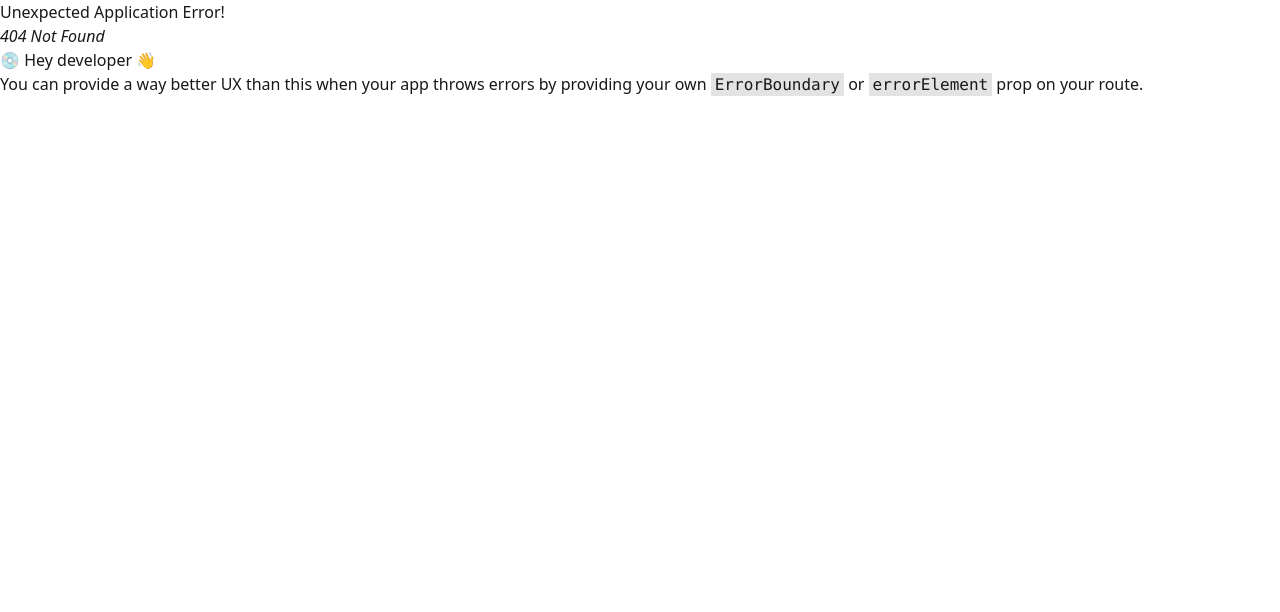
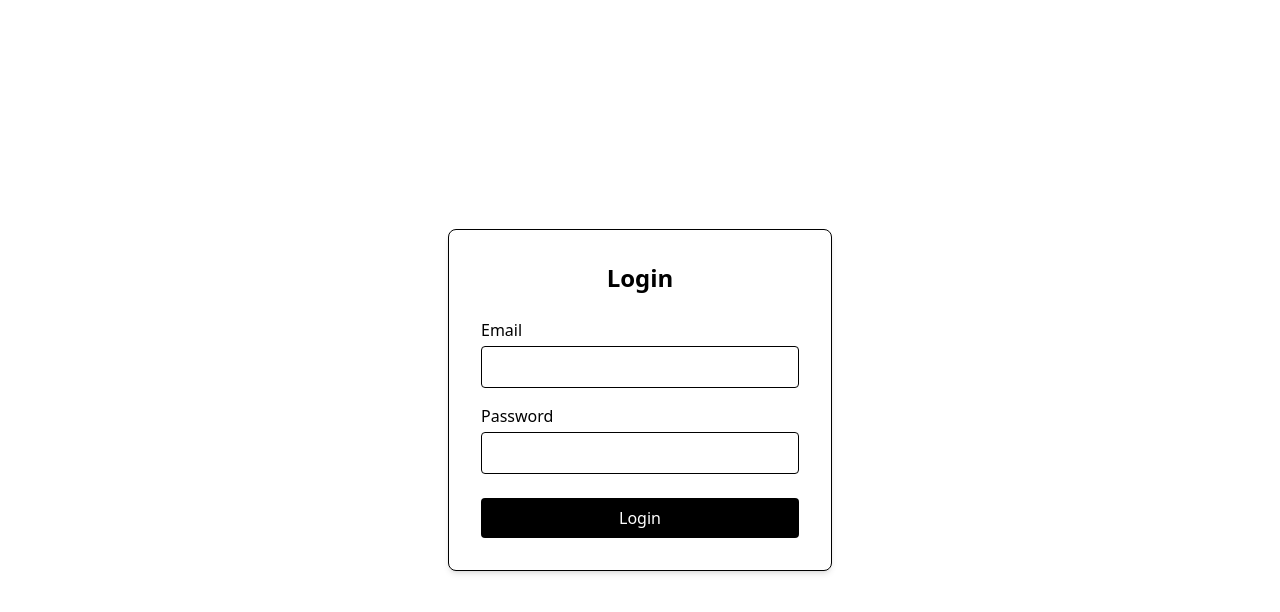
Before and after one commit to rithishcodespace/DevTinder, a React (Vite) app in the folder frontend/: page /login in a window 1280 px wide. Before the commit this address had no page. Shown: the top 612 px of the page. Built offline with nearby package versions, Linux system fonts and the light colour scheme.

Commit message:
added jwt

```diff
--- /dev/null
+++ b/frontend/src/components/Feed.jsx
@@ -0,0 +1,9 @@
+const Feed = () =>{
+    return(
+        <div>
+          feed
+        </div>
+    )
+}
+
+export default Feed;
--- a/frontend/src/components/Home.jsx
+++ b/frontend/src/components/Home.jsx
@@ -1,6 +1,37 @@
 import React from 'react';
+import axios from "axios";
+import { useDispatch,useSelector } from 'react-redux';
+import { addUser } from '../utils/userSlice';
+import { useNavigate } from 'react-router-dom';
+import { useEffect } from 'react';
 
 const Home = () => {
+
+   const navigate = useNavigate();
+   const dispatch = useDispatch();
+
+   const fetchUser = async() => { // you cant go to anyother page without logging in since this api will be on everypage, as it is the root level component
+     try{
+        const response = await axios.get("http://localhost:3000/profile/view",{
+        headers:{
+          "Content-Type":"application/json"
+        },
+        withCredentials:true // it sends the token to the backend
+        })
+        console.log(response);
+        if(response.status == 200)dispatch(addUser(response.data));
+        else navigate("/login");
+     }
+     catch(error)
+     {
+       navigate("/login");
+     }
+
+   }
+   useEffect(()=>{
+      fetchUser();
+   },[]) // root of jwt auth
+
   return (
     <div>Home</div>
   )
--- a/frontend/src/components/Login.jsx
+++ b/frontend/src/components/Login.jsx
@@ -1,37 +1,56 @@
 import React, { useState } from "react";
 import axios from "axios";
 import { useNavigate } from "react-router-dom";
+import { useDispatch } from "react-redux";
+import { addUser } from "../utils/userSlice";
 
 function Login() {
+  const dispatch = useDispatch();
   const navigate = useNavigate();
   const [email, setEmail] = useState("");
   const [password, setPassword] = useState("");
+  const [error,seterror] = useState("");
 
   const handleSubmit = async (e) => {
     e.preventDefault();
-    console.log(email,password);
-    let response = await axios.post("http://localhost:3000/login",{"emailId":email,"password":password},{
-        headers:{
-            "Content-Type":"application/json"
-        },
-        withCredentials:true // this allows to send the cookie to backend
-    })
-    if(response.status == 200)alert("success");
+    try{
+        console.log(email, password);
+      let response = await axios.post(
+        "http://localhost:3000/login",
+        { emailId: email, password: password },
+        {
+          headers: {
+            "Content-Type": "application/json",
+          },
+          withCredentials: true,
+        }
+      );
+      if (response.status === 200) {
+        alert("success");
+        dispatch(addUser(response.data));
+        console.log(response.data)
+        navigate("/");
+      }
+    }
+    catch(error){
+      seterror(error.response.data);
+    }
+
   };
 
   return (
-    <div className="flex items-center justify-center h-screen bg-gray-100">
+    <div className="flex items-center justify-center h-screen bg-white">
       <form
         onSubmit={handleSubmit}
-        className="bg-white p-8 rounded-lg shadow-md w-full max-w-sm"
+        className="bg-white border border-black p-8 rounded-lg shadow-md w-full max-w-sm"
       >
-        <h2 className="text-2xl font-bold mb-6 text-center text-purple-600">Login</h2>
+        <h2 className="text-2xl font-bold mb-6 text-center text-black">Login</h2>
 
         <div className="mb-4">
-          <label className="block mb-1 text-gray-600">Email</label>
+          <label className="block mb-1 text-black">Email</label>
           <input
             type="email"
-            className="w-full text-purple-500 px-3 py-2 border border-gray-300 rounded focus:outline-none focus:ring-2 focus:ring-purple-500"
+            className="w-full px-3 py-2 border border-black text-black bg-white rounded focus:outline-none focus:ring-2 focus:ring-black"
             value={email}
             onChange={(e) => setEmail(e.target.value)}
             required
@@ -39,19 +58,21 @@ function Login() {
         </div>
 
         <div className="mb-6">
-          <label className="block mb-1 text-gray-600">Password</label>
+          <label className="block mb-1 text-black">Password</label>
           <input
             type="password"
-            className="text-purple-500 w-full px-3 py-2 border border-gray-300 rounded focus:outline-none focus:ring-2 focus:ring-purple-500"
+            className="w-full px-3 py-2 border border-black text-black bg-white rounded focus:outline-none focus:ring-2 focus:ring-black"
             value={password}
             onChange={(e) => setPassword(e.target.value)}
             required
           />
         </div>
 
+        <p className="text-red-700 relative bottom-3">{error}</p>
+
         <button
           type="submit"
-          className="w-full bg-purple-600 text-white py-2 rounded hover:bg-purple-700 transition"
+          className="w-full bg-black text-white py-2 rounded hover:bg-gray-800 transition"
         >
           Login
         </button>
--- a/frontend/src/components/Navbar.jsx
+++ b/frontend/src/components/Navbar.jsx
@@ -1,6 +1,25 @@
 import React from 'react'
+import axios from 'axios'
+import { useNavigate } from 'react-router-dom';
+import {useDispatch} from "react-redux"
+import { removeUser } from '../utils/userSlice';
 
 const Navbar = () => {
+
+  const dispatch = useDispatch();
+  const navigate = useNavigate();
+  async function handleLogout()
+  {
+    const response = await axios.delete("http://localhost:3000/logout",{
+        withCredentials:true
+    })
+    if(response.status == 200)
+    {
+        dispatch(removeUser);
+        navigate("/login");
+    }
+  }
+
   return (
     <div>
             <div className="navbar bg-base-300 shadow-sm">
@@ -26,7 +45,7 @@ const Navbar = () => {
             </a>
             </li>
             <li><a>Settings</a></li>
-            <li><a>Logout</a></li>
+            <li onClick={handleLogout}><a href="">Logout</a></li>
         </ul>
         </div>
     </div>
--- a/frontend/src/main.jsx
+++ b/frontend/src/main.jsx
@@ -4,9 +4,13 @@ import { StrictMode } from "react";
 import "../src/index.css";
 import router from "./Routes";
 import { RouterProvider } from "react-router-dom";
+import Store from "./utils/ReduxStore";
+import { Provider } from "react-redux";
 
 ReactDOM.createRoot(document.getElementById("root")).render(
   <StrictMode>
+    <Provider store={Store}>
     <RouterProvider router={router} />
+    </Provider>
   </StrictMode>
 );
```
Also changed, not shown: frontend/src/Routes.jsx (+9 -5 lines), frontend/src/components/Profile.jsx (added), 2 other files (tests, documents, lock files or other folders).
